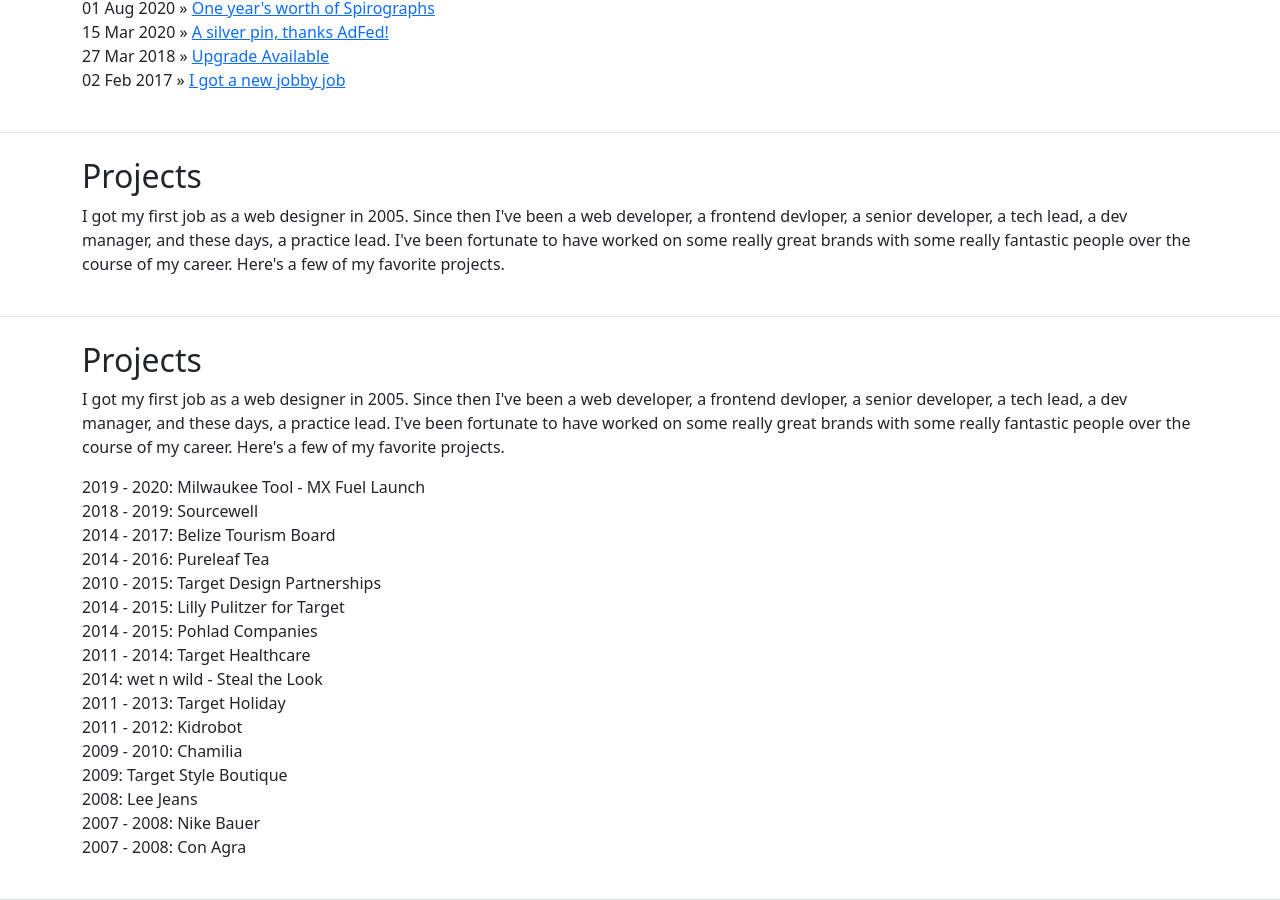
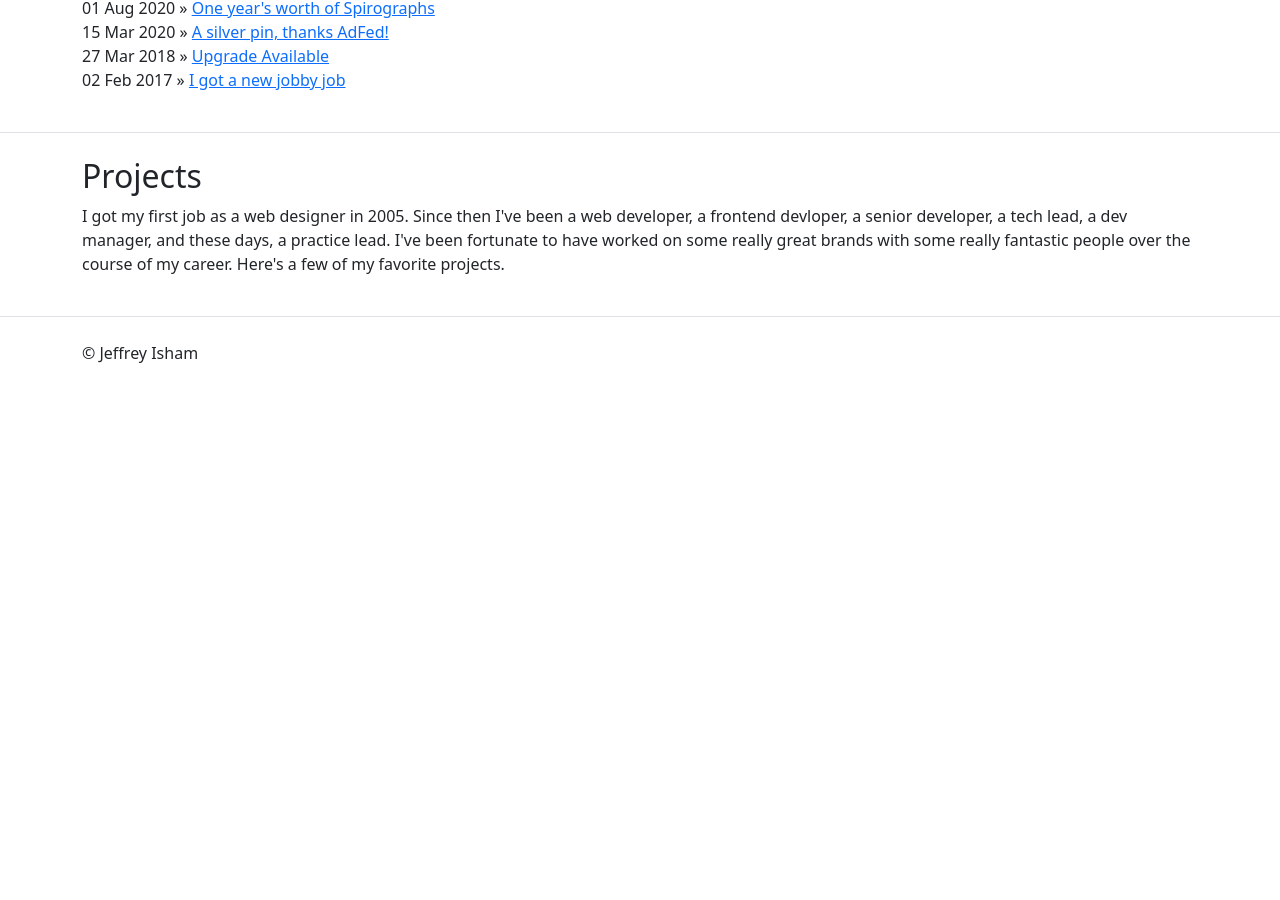
Before and after one commit to jeffreyisham/jeffreyisham.github.io, a Jekyll site: the page built from index.html, in a window 1280 px wide and 900 px high, scrolled down 580 px. Built offline with Jekyll 4.4.1, drawn with Linux system fonts in a browser that asks for light colours; after the commit the page ends 985 px from its top, so only the background shows below that.

Commit message:
Update home.html

```diff
--- a/_layouts/home.html
+++ b/_layouts/home.html
@@ -41,8 +41,6 @@
       </div>
     </div>
 
-    {% include work.html %}
-
     {% include site-footer.html %}
 
     <script src="https://cdn.jsdelivr.net/npm/bootstrap@5.1.3/dist/js/bootstrap.bundle.min.js" integrity="sha384-ka7Sk0Gln4gmtz2MlQnikT1wXgYsOg+OMhuP+IlRH9sENBO0LRn5q+8nbTov4+1p" crossorigin="anonymous"></script>
```
